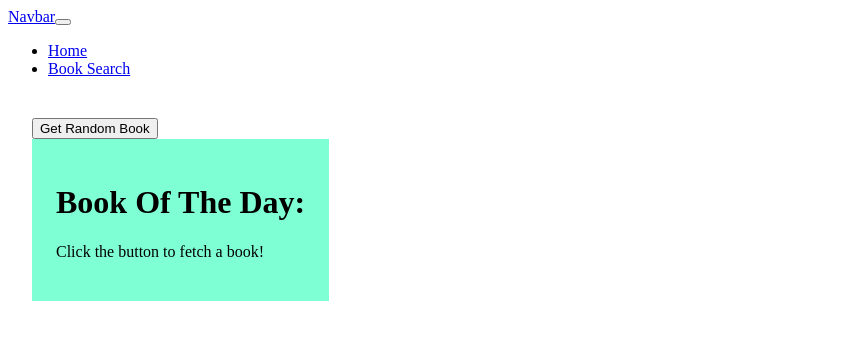
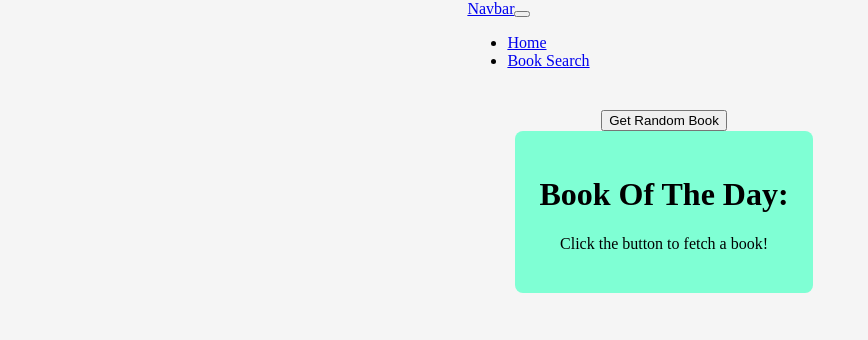
Before and after one commit to CSU-WebEngineering-Fall-24/Group1, a React app in the folder booksearch/src/main/react/: page / in a window 1280 px wide. Shown: the top 340 px of the page, without its empty margins (0-868 px from the left). Built offline with nearby package versions, Linux system fonts and the light colour scheme; the HTML template or start-up script is replaced by a standard one.

Commit message:
css update for homepage

```diff
--- a/booksearch/src/main/react/containers/style.css
+++ b/booksearch/src/main/react/containers/style.css
@@ -1,73 +1,111 @@
+body, html {
+  margin: 0;
+  padding: 0;
+  box-sizing: border-box;
+  display: flex;
+  justify-content: center;
+  align-items: center;
+  /*min-height: 100vh; */
+  background-color: #f5f5f5;
+}
+
+/* Container for the home content */
 .homeContentContainer {
   display: flex;
   flex-direction: column;
-  align-items: flex-start;
-  justify-content: flex-start;
-  height: 100vh;
-  padding:24px;
+  align-items: center;
+  justify-content: center;
+  width: 100%;
+  padding-top: 56px;
+  padding: 24px;
+  background-color: #f5f5f5;
 }
 
-.homeContentContainer .bookContainer{
-    padding:24px;
-    background-color: aquamarine;
-
+/* Styling for the book container */
+.homeContentContainer .bookContainer {
+  padding: 24px;
+  background-color: aquamarine;
+  text-align: center;
+  border-radius: 8px;
 }
 
-
-
-.searchContainer{
+/* Search container for the search inputs and buttons */
+.searchContainer {
   display: flex;
-  gap:24px;
+  gap: 24px;
   margin-top: 24px;
-  padding:24px;
-
-}
-
-.searchContainer .searchingInputs{
-  display: flex;
-  flex-direction: column;
-  gap:24px;
-}
-
-.searchContainer .searchingButtons{
-  display: flex;
-  flex-direction: column;
-  gap:24px;
+  padding: 24px;
   justify-content: center;
 }
 
-.searchContainer .searchingButtons button{
+/* Styling for the search inputs */
+.searchContainer .searchingInputs {
+  display: flex;
+  flex-direction: column;
+  gap: 24px;
+}
+
+.searchingInputs .searchBar {
+  border: 1px solid #ccc;
+  border-radius: 4px;
+  padding: 4px;
+  display: flex;
+  align-items: center;
+}
+
+.searchingInputs .searchBar input {
+  border: none;
+  border-radius: 4px;
+  outline: none;
   padding: 8px;
+  flex: 1;
+}
+
+.searchingInputs .searchBar img {
+  width: 28px;
+  height: 28px;
+}
+
+/* Dropdown or selection options */
+.searchingInputs .selection {
+  display: flex;
+  gap: 16px;
+  align-items: center;
+}
+
+.selection .searchOptions label {
+  margin: 0px 8px;
+}
+
+/* Styling for search buttons */
+.searchContainer .searchingButtons {
+  display: flex;
+  flex-direction: column;
+  gap: 24px;
+  justify-content: center;
+}
+
+.searchContainer .searchingButtons button {
+  padding: 8px 16px;
   background-color: #4CAF50;
   color: white;
   border: none;
   border-radius: 4px;
   cursor: pointer;
-}
-.searchingInputs .searchBar{
-  border: 1px solid #ccc;
-  border-radius: 4px;
-  padding:4px;
-  display: flex;
-  align-items: center;
+  font-size: 16px;
 }
 
-.searchingInputs .searchBar input{
-  border: none;
-  border-radius: 4px;
-  outline: none;
-}
-.searchingInputs .searchBar img{
-  width: 28px;
-  height: 28px;
+.searchContainer .searchingButtons button:hover {
+  background-color: #45a049;
 }
 
-.searchingInputs .selection{
-  display: flex;
-  gap:16px;
-  align-items: center;
-}
-
-.selection .searchOptions label{
-  margin: 0px 8px;
-}
+/* nav {
+  position: fixed;
+  top: 0;
+  left: 0;
+  width: 100%;
+  background-color: white;
+  z-index: 10;
+  box-shadow: 0 2px 4px rgba(0, 0, 0, 0.1);
+  padding: 12px 24px;
+} */
```
